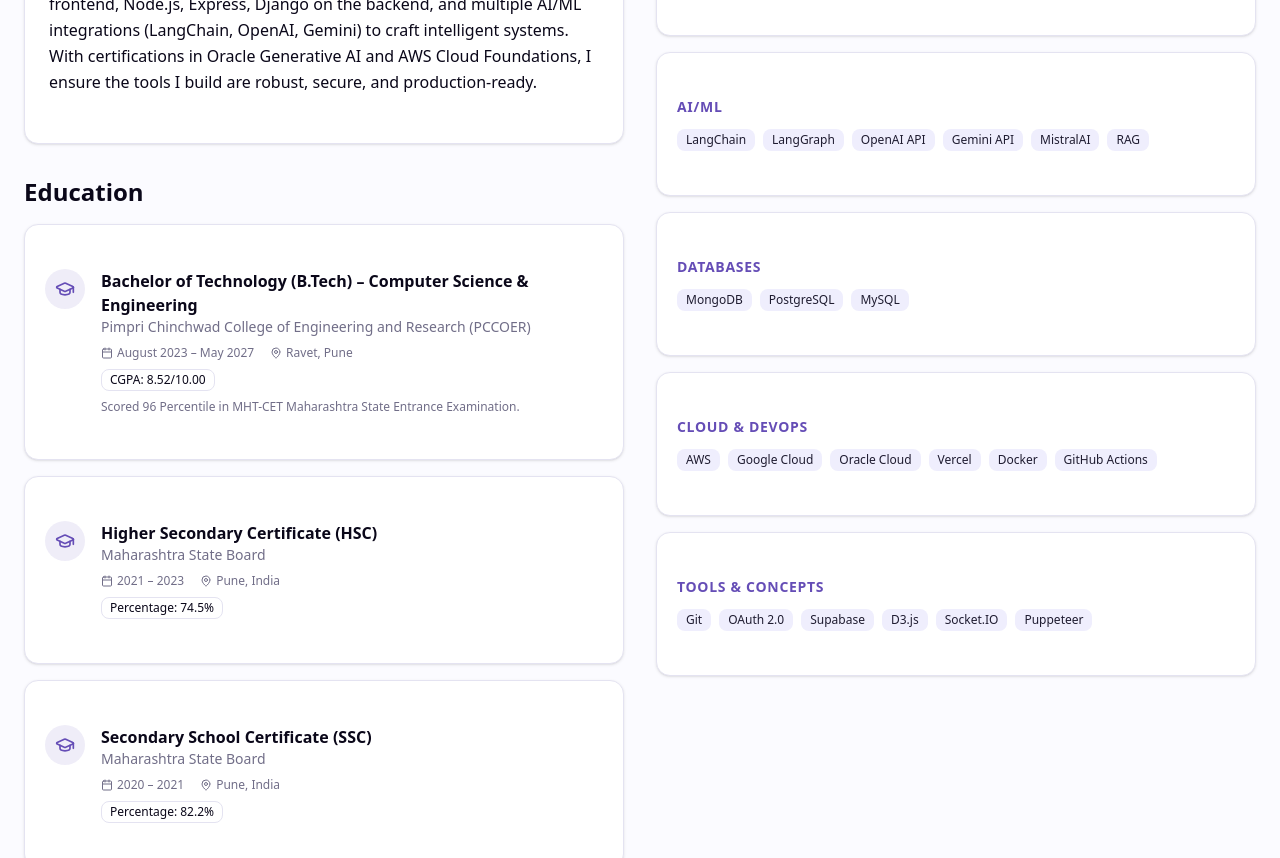
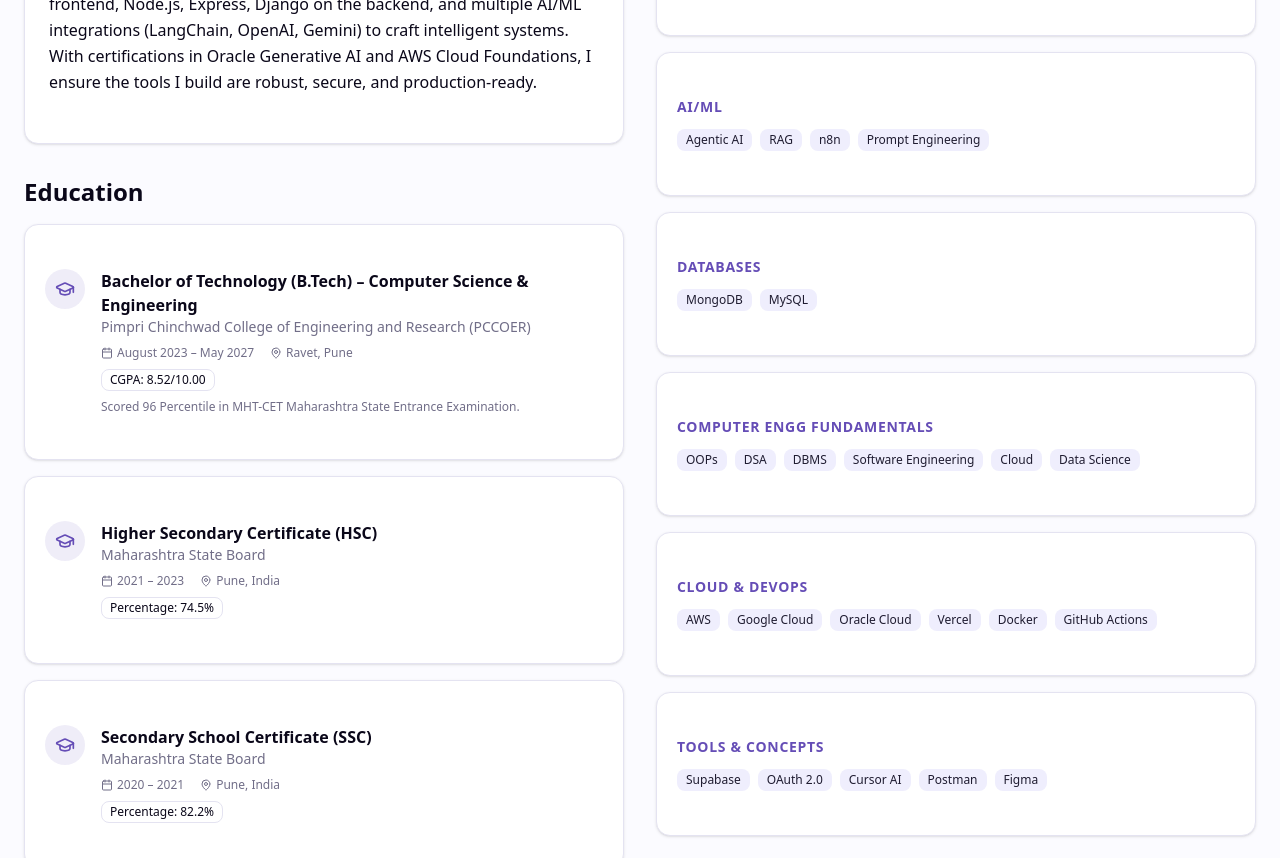
Before and after one commit to YASH-DHADGE/Portfolio-Website, a Next.js app: page /about in a window 1280 px wide. Shown: the part 900-1758 px from the top of the page. Built offline with nearby package versions, Linux system fonts and the light colour scheme.

Commit message:
Add new skills and categories to skills.ts

```diff
--- a/data/skills.ts
+++ b/data/skills.ts
@@ -6,6 +6,7 @@ export type SkillCategory =
   | "AI/ML"
   | "Databases"
   | "Cloud & DevOps"
+  | "Computer Engg Fundamentals"
   | "Tools & Concepts";
 
 export interface Skill {
@@ -20,11 +21,9 @@ export const skills: Record<SkillCategory, Skill[]> = {
     { name: "Python", category: "Languages", logoKey: "python" },
     { name: "Java", category: "Languages", logoKey: "java" },
     { name: "C++", category: "Languages", logoKey: "cplusplus" },
-    { name: "C", category: "Languages", logoKey: "cplusplus" }, // fallback to cpp logo if needed
   ],
   Frontend: [
     { name: "React.js", category: "Frontend", logoKey: "react" },
-    { name: "React Native (Expo)", category: "Frontend", logoKey: "react" },
     { name: "Vite", category: "Frontend", logoKey: "vitejs" },
     { name: "HTML5", category: "Frontend", logoKey: "html5" },
     { name: "CSS3", category: "Frontend", logoKey: "css3" },
@@ -38,18 +37,23 @@ export const skills: Record<SkillCategory, Skill[]> = {
     { name: "RESTful APIs", category: "Backend & APIs", logoKey: "swagger" },
   ],
   "AI/ML": [
-    { name: "LangChain", category: "AI/ML", logoKey: "python" },
-    { name: "LangGraph", category: "AI/ML", logoKey: "python" },
-    { name: "OpenAI API", category: "AI/ML", logoKey: "openai" },
-    { name: "Gemini API", category: "AI/ML", logoKey: "google" },
-    { name: "MistralAI", category: "AI/ML", logoKey: "python" },
-    { name: "RAG", category: "AI/ML", logoKey: "jupyter" },
+    { name: "Agentic AI", category: "AI/ML", logoKey: "agenticai" },
+    { name: "RAG", category: "AI/ML", logoKey: "rag" },
+    { name: "n8n", category: "AI/ML", logoKey: "n8n" },
+    { name: "Prompt Engineering", category: "AI/ML", logoKey: "promptengineering" },
   ],
   Databases: [
     { name: "MongoDB", category: "Databases", logoKey: "mongodb" },
-    { name: "PostgreSQL", category: "Databases", logoKey: "postgresql" },
     { name: "MySQL", category: "Databases", logoKey: "mysql" },
   ],
+  "Computer Engg Fundamentals": [
+  { name: "OOPs", category: "Computer Engg Fundamentals", logoKey: "oops" },
+  { name: "DSA", category: "Computer Engg Fundamentals", logoKey: "dsa" },
+  { name: "DBMS", category: "Computer Engg Fundamentals", logoKey: "dbms" },
+  { name: "Software Engineering", category: "Computer Engg Fundamentals", logoKey: "se" },
+  { name: "Cloud", category: "Computer Engg Fundamentals", logoKey: "cloud" },
+  { name: "Data Science", category: "Computer Engg Fundamentals", logoKey: "datascience" },
+],
   "Cloud & DevOps": [
     { name: "AWS", category: "Cloud & DevOps", logoKey: "amazonwebservices" },
     { name: "Google Cloud", category: "Cloud & DevOps", logoKey: "googlecloud" },
@@ -58,12 +62,11 @@ export const skills: Record<SkillCategory, Skill[]> = {
     { name: "Docker", category: "Cloud & DevOps", logoKey: "docker" },
     { name: "GitHub Actions", category: "Cloud & DevOps", logoKey: "githubactions" },
   ],
-  "Tools & Concepts": [
-    { name: "Git", category: "Tools & Concepts", logoKey: "git" },
-    { name: "OAuth 2.0", category: "Tools & Concepts", logoKey: "github" },
-    { name: "Supabase", category: "Tools & Concepts", logoKey: "supabase" },
-    { name: "D3.js", category: "Tools & Concepts", logoKey: "d3js" },
-    { name: "Socket.IO", category: "Tools & Concepts", logoKey: "socketdotio" },
-    { name: "Puppeteer", category: "Tools & Concepts", logoKey: "puppeteer" },
-  ],
+ "Tools & Concepts": [
+  { name: "Supabase", category: "Tools & Concepts", logoKey: "supabase" },
+  { name: "OAuth 2.0", category: "Tools & Concepts", logoKey: "github" },
+  { name: "Cursor AI", category: "Tools & Concepts", logoKey: "cursorai" },
+  { name: "Postman", category: "Tools & Concepts", logoKey: "postman" },
+  { name: "Figma", category: "Tools & Concepts", logoKey: "figma" },
+],
 };
```
